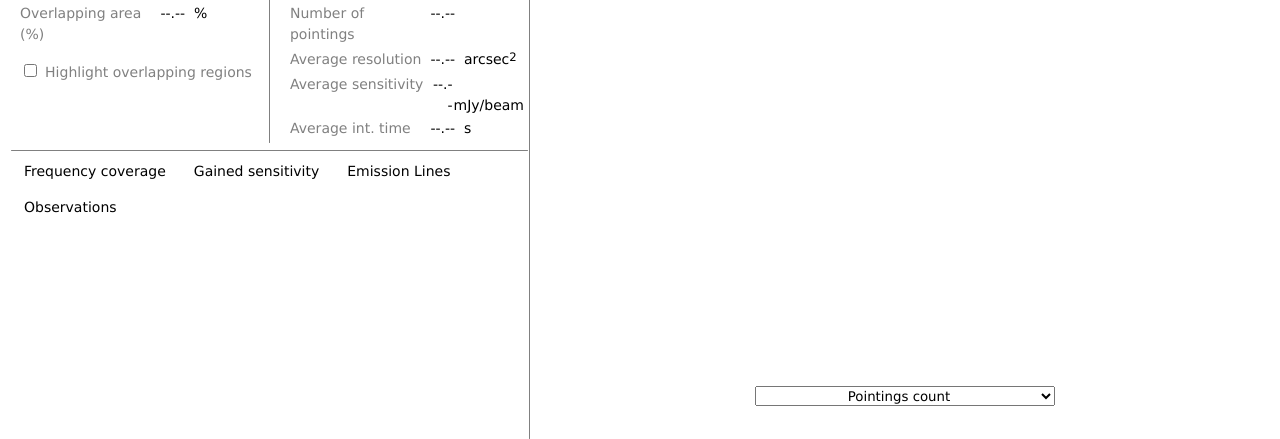
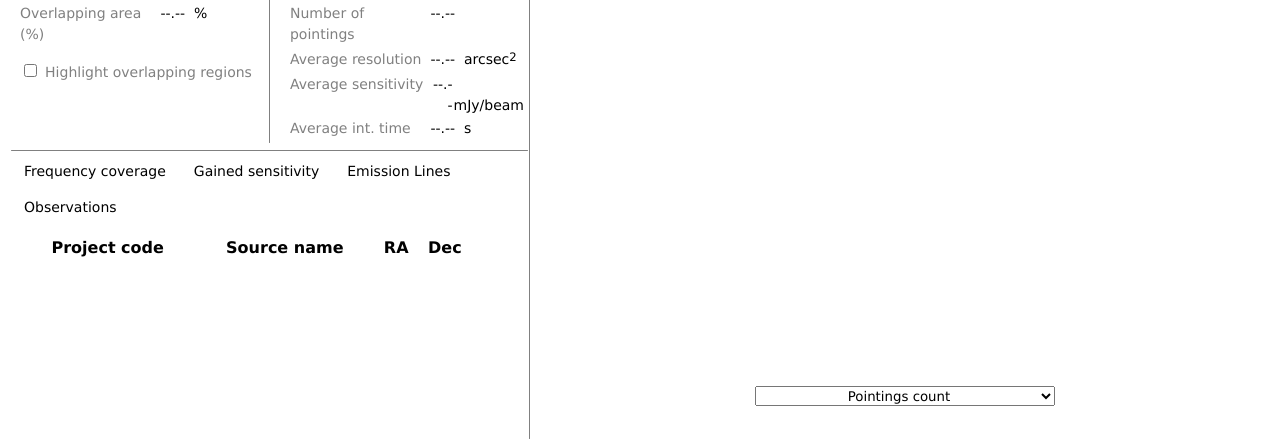
Before and after one commit to Tonas1997/almanext, a Django app: page /observations in a window 1280 px wide, after a click on "Observations". Shown: the part 361-800 px from the top of the page. Run offline with Django 3.2, Linux system fonts and the light colour scheme; lists and menus that the app fills with data are empty; some libraries are stand-ins or nearby versions.

Commit message:
Added the observations table

```diff
--- a/almanext_root/field_plot/static/field_plot/controller.js
+++ b/almanext_root/field_plot/static/field_plot/controller.js
@@ -14,6 +14,11 @@
     updateFreqHistogram,
     updateFreqHistogramAxis // plot update
 } from "./freq_histogram.js"
+
+import
+{
+    createObservationList
+} from "./obs_list.js"
 
 // ========================================================
 // =================== STATE VARIABLES ====================
@@ -159,12 +164,15 @@
  */
 function initializePlotView(data)
 {
-    //alert('success!')
+    // defines some variables
     var plot_properties = renderData(data)
     var plot_cs = data.continuum_sensitivity
 
+    // initializes the HTML handles for the plot properties
     initializePlotInfo(plot_properties)
 
+    // keeps duplicate plots from being rendered
+    // TODO
     if(!is_rendered_freq_histogram)
     {
         console.log(plot_properties)
@@ -176,6 +184,7 @@
         updateFreqHistogramAxis(plot_properties, plot_cs)
     }
 
+    // sets the behaviour for mouse panning on the plot
     canvas_chart.on("mousemove",function()
     {
         var info = getPixelInfo(d3.mouse(this));
@@ -203,15 +212,19 @@
         }
     });
 
+    // defines the "change render mode" behaviour
     $("#plot-color-property").on('change', (function() {
         setRenderMode(this.value)
         updateCanvas()
     }))
 
+    // defines the "highlight overlapping observations" behaviour
     $('#highlightOverlap').on('change', (function() {
         setHighlightOverlap(this.checked)
         updateCanvas()
     }))
+
+    createObservationList(data)
 }
 
 /**
--- a/almanext_root/field_plot/static/field_plot/obs_list.js
+++ b/almanext_root/field_plot/static/field_plot/obs_list.js
@@ -0,0 +1,25 @@
+
+/**
+ * Creates a HTML list containing the observations
+ */
+export function createObservationList(data)
+{
+    //var table_string = '<table id="obs_list" class="display" width="100%"></table>'
+    //$('#tab-observations').html(table_string)
+    console.log(data.observations)
+    $('#obs_list').DataTable(
+    {
+        data: data.observations,
+        columns: [
+            { "data": "project_code"},
+            { "data": "source_name" },
+            { "data": "ra" },
+            { "data": "dec" }
+        ],
+        "scrollY": "200px",
+        "paging": false,
+        "searching": false,
+        "info": false
+    }
+    ).columns.adjust().draw();
+}
--- a/almanext_root/field_plot/static/field_plot/style.css
+++ b/almanext_root/field_plot/static/field_plot/style.css
@@ -426,6 +426,25 @@
   background-color: lightgray;
 }
 
+/* Observation table header - I have to override the default DataTables style :D */
+table.dataTable th
+{
+  font-size: 12px;
+  font-weight: normal !important;
+  text-align: left;
+  border-top: 1px black;
+  border-bottom: 1px black;
+}
+
+table.dataTable tr
+{
+  font-size: 12px;
+  font-weight: normal !important;
+  text-align: left;
+  border-top: 1px black;
+  border-bottom: 1px black;
+}
+
 /* ============= PLOT ============= */
 
 #plot
--- a/almanext_root/field_plot/templates/field_plot/main.html
+++ b/almanext_root/field_plot/templates/field_plot/main.html
@@ -139,7 +139,20 @@
 					<div id="tab-frequency-coverage"></div>
 					<div id="tab-gained-sensitivity"></div>
 					<div id="tab-emission-lines"></div>
-					<div id="tab-observations"></div>
+					<div id="tab-observations">
+						<div class="info-wrapper">
+							<table id='obs_list' class='display compact' width='90%'>
+								<thead>
+									<tr>
+										<th>Project code</th>
+										<th>Source name</th>
+										<th>RA</th>
+										<th>Dec</th>
+									</tr>
+								</thead>
+							</table>
+						</div>
+					</div>
 				</div>
 			</div>
 		</div>
@@ -149,6 +162,8 @@
 		<script src="https://d3js.org/d3.v5.min.js"></script>
 		<script src="https://ajax.googleapis.com/ajax/libs/jquery/3.4.1/jquery.min.js"></script>
 		<script src="https://ajax.googleapis.com/ajax/libs/jqueryui/1.12.1/jquery-ui.min.js"></script>
+		<script type="text/javascript" charset="utf8" src="https://cdn.datatables.net/1.10.22/js/jquery.dataTables.js"></script>
+		<link rel="stylesheet" type="text/css" href="https://cdn.datatables.net/1.10.22/css/jquery.dataTables.css">
 		<script type="module" src="{% static 'field_plot/plot.js' %}"></script>
 		<script type="module" src="{% static 'field_plot/freq_histogram.js' %}"></script>
 		<script type="module" src="{% static 'field_plot/controller.js' %}"></script>
```
